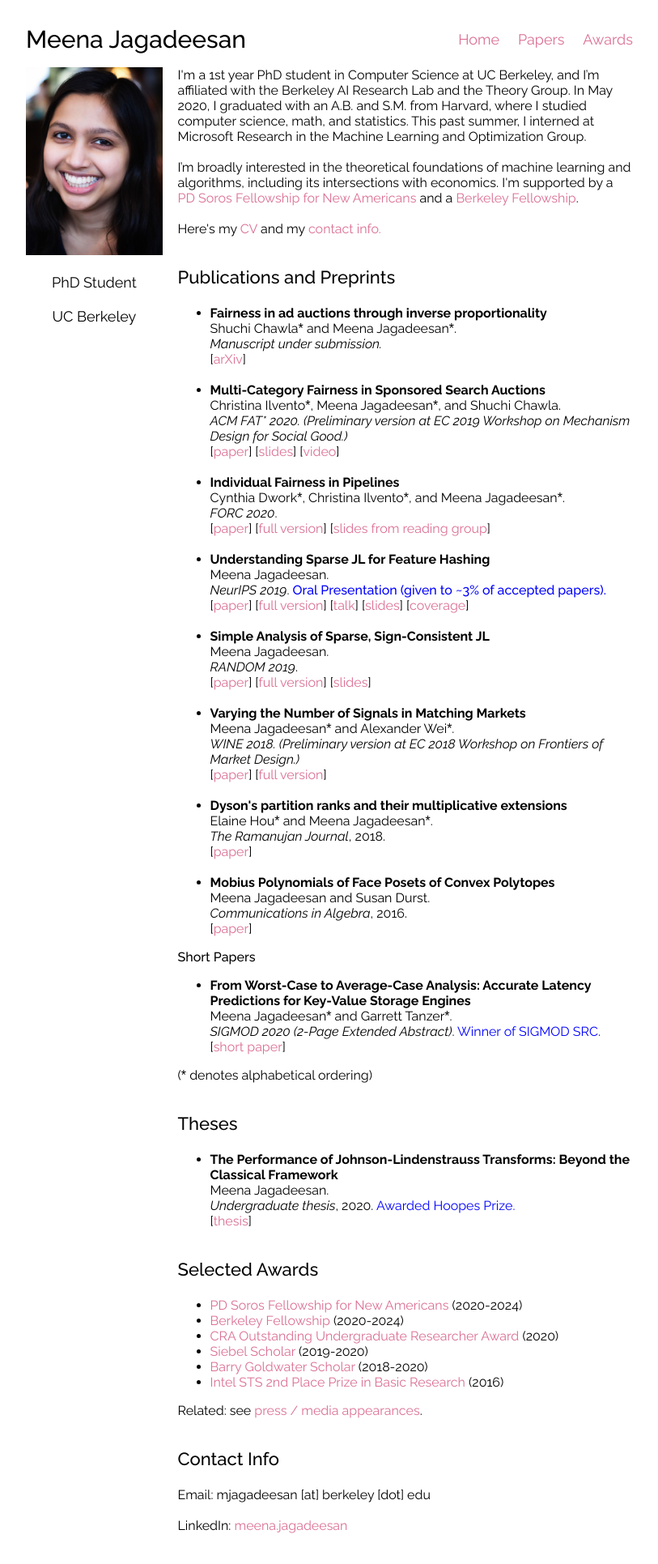
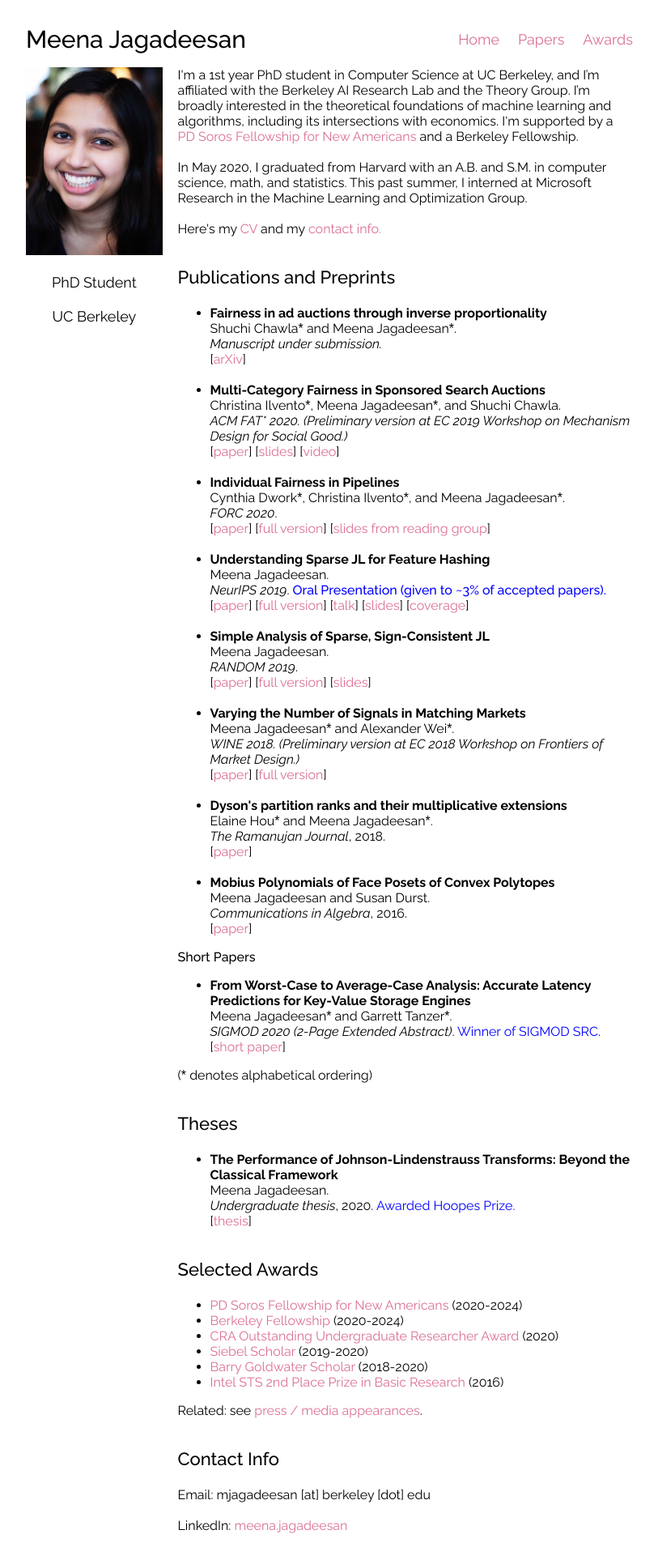
Before and after one commit to mjagadeesan/mjagadeesan.github.io, a Jekyll site: the page built from index.html, in a window 1280 px wide. Shown: the whole page at 81% size, without its empty margins (233-1046 px from the left). Built offline with Jekyll 4.4.1, drawn with Linux system fonts in a browser that asks for light colours.

Commit message:
Update index.html

```diff
--- a/index.html
+++ b/index.html
@@ -6,8 +6,8 @@ layout: default
 	{% include photo.html %}
 </div>
 <div class="text">
-	<span> I'm a 1st year PhD student in Computer Science at UC Berkeley, and I’m affiliated with the Berkeley AI Research Lab and the Theory Group. In May 2020, I graduated with an A.B. and S.M. from Harvard, where I studied computer science, math, and statistics. This past summer, I interned at Microsoft Research in the Machine Learning and Optimization Group.</span><br><br>
-	<span>I’m broadly interested in the theoretical foundations of machine learning and algorithms, including its intersections with economics. I'm supported by a <a href='https://www.pdsoros.org/meet-the-fellows/meena-jagadeesan'>PD Soros Fellowship for New Americans</a> and a <a href='https://grad.berkeley.edu/admissions/apply/fellowships-entering/'> Berkeley Fellowship</a>. </span><br><br>
+	<span> I'm a 1st year PhD student in Computer Science at UC Berkeley, and I’m affiliated with the Berkeley AI Research Lab and the Theory Group. I’m broadly interested in the theoretical foundations of machine learning and algorithms, including its intersections with economics. I'm supported by a <a href='https://www.pdsoros.org/meet-the-fellows/meena-jagadeesan'>PD Soros Fellowship for New Americans</a> and a Berkeley Fellowship.</span><br><br>
+	<span>In May 2020, I graduated from Harvard with an A.B. and S.M. in computer science, math, and statistics. This past summer, I interned at Microsoft Research in the Machine Learning and Optimization Group.  </span><br><br>
 	Here's my <a href='CV-ResearchNew.pdf'>CV</a> and my <a href='#contact'>contact info.</a>
 	<h3><a id="papers"></a><span>Publications and Preprints</span></h3>
 	<ul>
```
